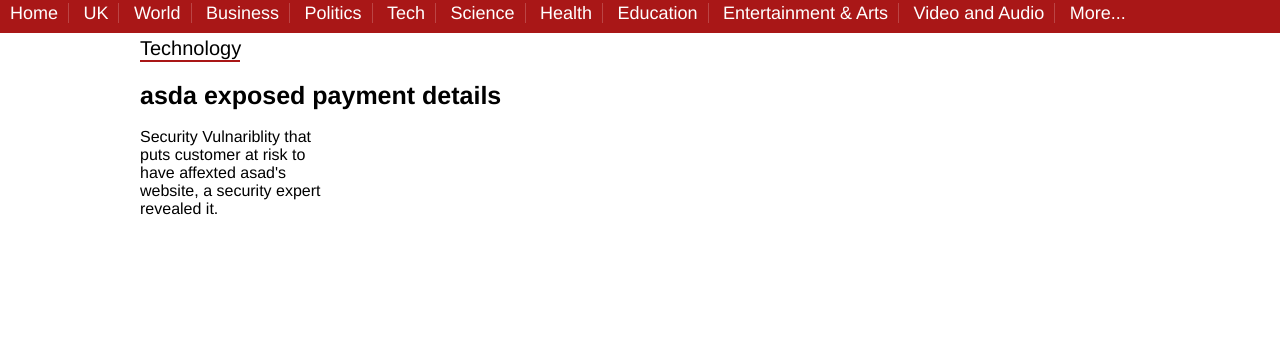
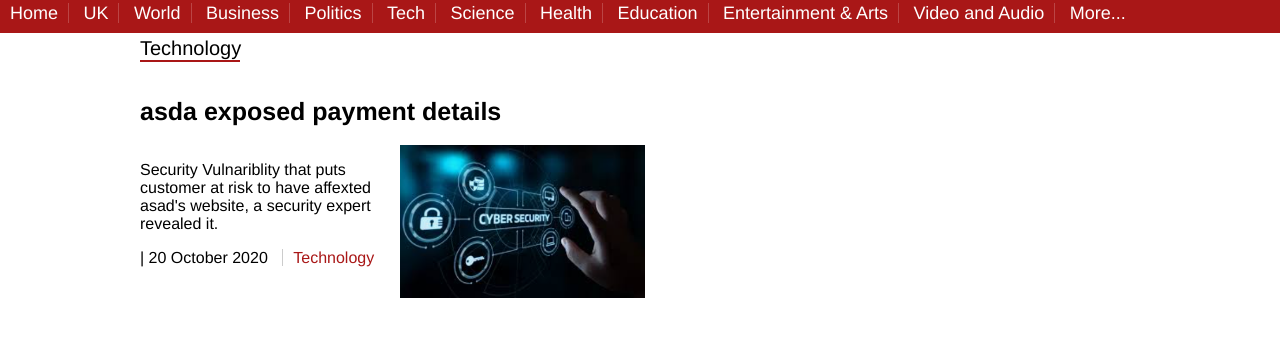
Before and after one commit to vijayendrafgfg/webdev, a plain HTML site: page Index1.html in a window 1280 px wide. Shown: the part 113-450 px from the top of the page. Drawn offline with Linux system fonts and the light colour scheme.

Commit message:
Updated on 20th October 2020

```diff
--- a/CSS/Style.css
+++ b/CSS/Style.css
@@ -260,8 +260,39 @@
   color: #1167a8;
 }
 
-#artilc-Summary
+#article-Summary
 {
 color: 5a5a5a;
-width: 200px;
+width: 240px;
+float: left;
 }
+
+#article-Summary a
+{
+text-decoration: none;
+color:  #a91717;
+border-left: 1px solid #cccccc;
+padding-left: 10px;
+
+}
+
+#article-Summary a:hover
+{
+color: #1167a8;
+}
+#date
+{
+  padding-right: 10px;
+}
+
+#article-container
+{
+  float: left;
+  width: 700px;
+}
+#security-Image
+{
+  height: 35%;
+  width:35%;
+  margin-left: 20px;
+}
--- a/Index1.html
+++ b/Index1.html
@@ -104,13 +104,18 @@
 
             <div id="main-article">
               <h2>Technology</h2>
-              <h3><a href=""> asda exposed payment details</a></h3>
 
-            <div id="artilc-Summary">
-            <P>Security Vulnariblity that puts customer at risk to have affexted asad's website, a security
-            expert revealed it.</P>
-                </div>
+                    <div id ="article-container">
+                        <h3><a href=""> asda exposed payment details</a></h3>
 
+                        <div id="article-Summary">
+                          <P>Security Vulnariblity that puts customer at risk to have affexted asad's website, a security
+                            expert revealed it.</P>
+                            <P> | <span id ="date"> 20 October 2020</span> <a href="">Technology </a></P>
+                          </div>
+                          <img id = "security-Image" src="Images/Image-security.PNG">
+
+                  </div>
             </div>
        </div>
 
```
Also changed, not shown: Images/Image-security.PNG (added).
